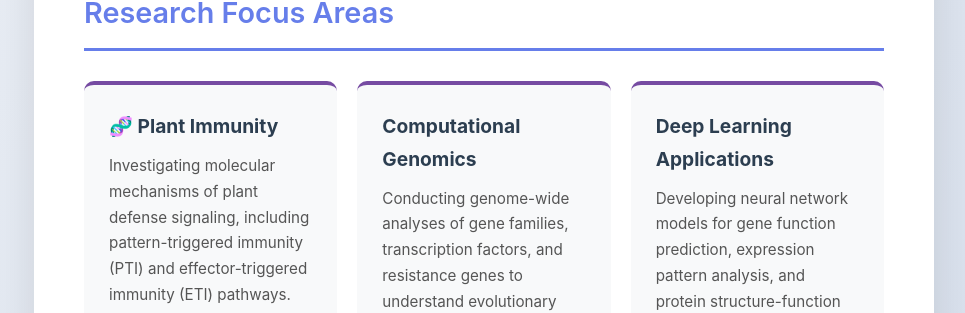
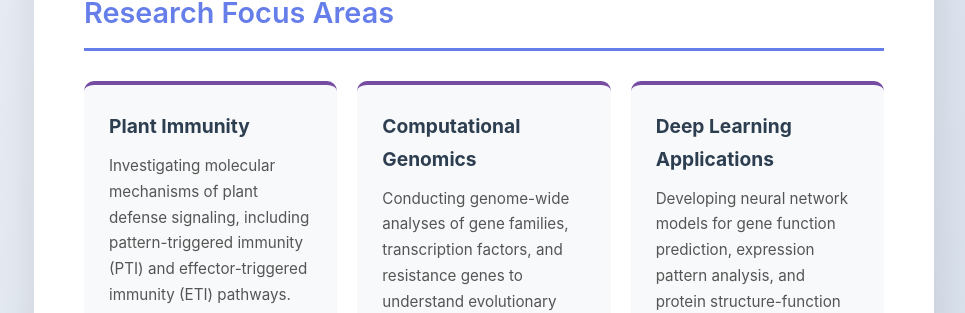
Before and after one commit to Ramesh5591/Ramesh5591.github.io, a Jekyll site: the page about.html, which Jekyll copies as it is, in a window 1280 px wide and 900 px high, scrolled down 963 px. Shown: the part 146-459 px from the top of the window, without its empty margins (156-1121 px from the left). Built offline with Jekyll 4.4.1, drawn with Linux system fonts in a browser that asks for light colours.

```diff
--- a/about.html
+++ b/about.html
@@ -270,7 +270,7 @@
       <h2>Research Focus Areas</h2>
       <div class="research-areas">
         <div class="research-card">
-          <h3>🧬 Plant Immunity</h3>
+          <h3>Plant Immunity</h3>
           <p>Investigating molecular mechanisms of plant defense signaling, including pattern-triggered immunity (PTI) and effector-triggered immunity (ETI) pathways.</p>
         </div>
 
```
